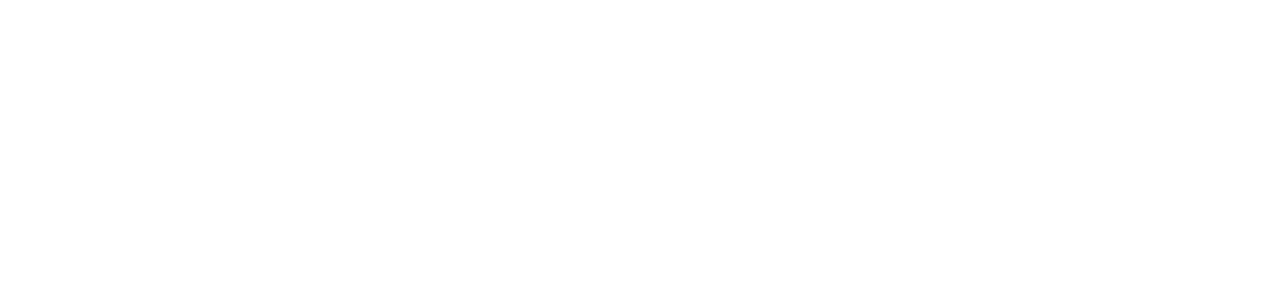
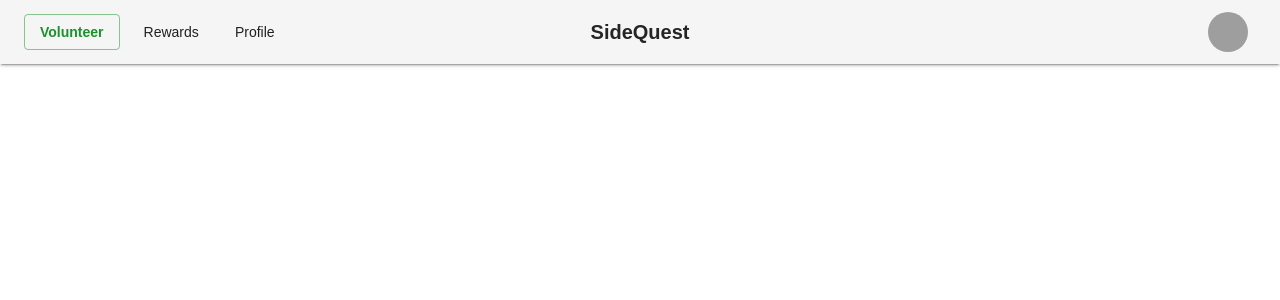
Before and after one commit to keeryn04/Volunteer-Community-App, a React (Vite) app in the folder frontend/: page /volunteer in a window 1280 px wide. Before the commit this address had no page. Shown: the top 300 px of the page. Built offline with nearby package versions, Linux system fonts and the light colour scheme; grey boxes are pictures that could not be loaded.

Commit message:
FE: FEAT - basic header routing and profile dropdown
Basic routing from header to primary pages
Profile dropdown with some stats and nonfunctional sign out button

```diff
--- a/frontend/src/App.tsx
+++ b/frontend/src/App.tsx
@@ -4,6 +4,8 @@
 import viteLogo from '/vite.svg'
 import Test from './pages/Test.tsx'
 import Volunteer from './pages/UserPages/VolunteerBoard.tsx'
+import Profile from './pages/UserPages/Profile.tsx'
+import Rewards from './pages/UserPages/RewardsStore.tsx'
 
 //Themeing
 import { ThemeProvider } from '@emotion/react'
@@ -57,7 +59,9 @@
       <BrowserRouter>
         <Routes>
           <Route path="/" element={<LoginPage />} />
-          <Route path="/volunteerBoard" element={<Volunteer />} />
+          <Route path="/volunteer" element={<Volunteer />} />
+          <Route path="/rewards" element={<Rewards />} />
+          <Route path="/profile" element={<Profile />} />
           <Route path="/test" element={<Test />} />
         </Routes>
       </BrowserRouter>
--- a/frontend/src/Components/GeneralComponents/Header.tsx
+++ b/frontend/src/Components/GeneralComponents/Header.tsx
@@ -1,13 +1,26 @@
 import React from "react";
-import AppBar from "@mui/material/AppBar";
-import Toolbar from "@mui/material/Toolbar";
-import Typography from "@mui/material/Typography";
-import Button from "@mui/material/Button";
-import Box from "@mui/material/Box";
-import IconButton from "@mui/material/IconButton";
-import Avatar from "@mui/material/Avatar";
+import { useNavigate, useLocation } from "react-router-dom";
+import {AppBar, Toolbar, Typography, Button, Box} from "@mui/material";
 
-const Header: React.FC = () => {
+import ProfileDropdown from "../UserComponents/ProfileDropdown.tsx";
+interface HeaderProps {
+    availablePages?: string[];
+}
+
+const defaultPages = ["volunteer", "rewards", "profile"];
+
+const Header: React.FC<HeaderProps> = ({ availablePages = defaultPages }) => {
+const navigate = useNavigate();
+const location = useLocation();
+
+const formatPageName = (page: string) =>
+    page.charAt(0).toUpperCase() + page.slice(1).toLowerCase();
+
+const handleSignOut = () => {
+    console.log("Sign out clicked!");
+    // sign in logic later
+    };
+
   return (
     <AppBar
       position="static"
@@ -25,9 +38,23 @@
       <Toolbar sx={{ position: "relative", justifyContent: "space-between" }}>
         {/* Left: Nav*/}
         <Box sx={{ display: "flex", gap: 2 }}>
-          <Button color="inherit">Volunteer</Button>
-          <Button color="inherit">Rewards</Button>
-          <Button color="inherit">My Stuff</Button>
+            {availablePages.map((page) => {
+                const isActive = location.pathname === `/${page}`;
+                return (
+                <Button
+                    key={page}
+                    color={isActive ? "primary" : "inherit"}
+                    variant={isActive ? "outlined" : "text"}
+                    onClick={() => navigate(`/${page}`)}
+                    sx={{
+                    textTransform: "none",
+                    fontWeight: isActive ? 600 : 400,
+                    }}
+                >
+                    {formatPageName(page)}
+                </Button>
+                );
+            })}
         </Box>
 
         {/* Center: Title*/}
@@ -46,9 +73,12 @@
 
         {/* Right: Profile*/}
         <Box sx={{ display: "flex", alignItems: "center" }}>
-          <IconButton sx={{ ml: 1 }}>
-            <Avatar alt="Profile" src="/static/images/avatar/1.jpg" />
-          </IconButton>
+          <ProfileDropdown
+            username="JohnDoe"
+            hours={42}
+            points={1200}
+            onSignOut={handleSignOut}
+          />
         </Box>
       </Toolbar>
     </AppBar>
--- a/frontend/src/Components/UserComponents/ProfileDropdown.tsx
+++ b/frontend/src/Components/UserComponents/ProfileDropdown.tsx
@@ -0,0 +1,67 @@
+import React, { useState } from "react";
+import { Menu, MenuItem, Typography, Box, Button, IconButton, Avatar } from "@mui/material";
+
+interface ProfileDropdownProps {
+  username: string;
+  hours: number;
+  points: number;
+  onSignOut: () => void;
+}
+
+const ProfileDropdown: React.FC<ProfileDropdownProps> = ({ username, hours, points, onSignOut }) => {
+  const [anchorEl, setAnchorEl] = useState<null | HTMLElement>(null);
+  const open = Boolean(anchorEl);
+
+  const handleClick = (event: React.MouseEvent<HTMLElement>) => {
+    setAnchorEl(event.currentTarget);
+  };
+
+  const handleClose = () => {
+    setAnchorEl(null);
+  };
+
+  return (
+    <Box>
+      <Button
+        onClick={handleClick}
+        sx={{ minWidth: 0, padding: 0 }}
+      >
+        <IconButton sx={{ ml: 1 }}>
+            <Avatar alt="Profile" src="/static/images/avatar/1.jpg" />
+        </IconButton>
+      </Button>
+
+      <Menu
+        anchorEl={anchorEl}
+        open={open}
+        onClose={handleClose}
+        anchorOrigin={{ vertical: "bottom", horizontal: "right" }}
+        transformOrigin={{ vertical: "top", horizontal: "right" }}
+      >
+        <MenuItem disabled>
+          <Typography variant="subtitle1">{username}</Typography>
+        </MenuItem>
+        <MenuItem disabled>
+          <Typography variant="body2">Hours: {hours}</Typography>
+        </MenuItem>
+        <MenuItem disabled>
+          <Typography variant="body2">Points: {points}</Typography>
+        </MenuItem>
+
+        <MenuItem
+            onClick={handleClose}
+            sx={{
+                color: "black",
+                "&:hover": {
+                color: "red", // text turns red
+                },
+            }}
+        >
+          Sign Out
+        </MenuItem>
+      </Menu>
+    </Box>
+  );
+};
+
+export default ProfileDropdown;
--- a/frontend/src/pages/UserPages/Profile.tsx
+++ b/frontend/src/pages/UserPages/Profile.tsx
@@ -0,0 +1,15 @@
+import React from "react";
+import Header from "../../Components/GeneralComponents/Header";
+
+const VolunteerBoard: React.FC = () => {
+  return (
+    <div>
+      <Header />
+      <main className="p-6">
+        PROFILE
+      </main>
+    </div>
+  );
+};
+
+export default VolunteerBoard;
--- a/frontend/src/pages/UserPages/RewardsStore.tsx
+++ b/frontend/src/pages/UserPages/RewardsStore.tsx
@@ -0,0 +1,15 @@
+import React from "react";
+import Header from "../../Components/GeneralComponents/Header";
+
+const VolunteerBoard: React.FC = () => {
+  return (
+    <div>
+      <Header />
+      <main className="p-6">
+        REWARDS
+      </main>
+    </div>
+  );
+};
+
+export default VolunteerBoard;
```
